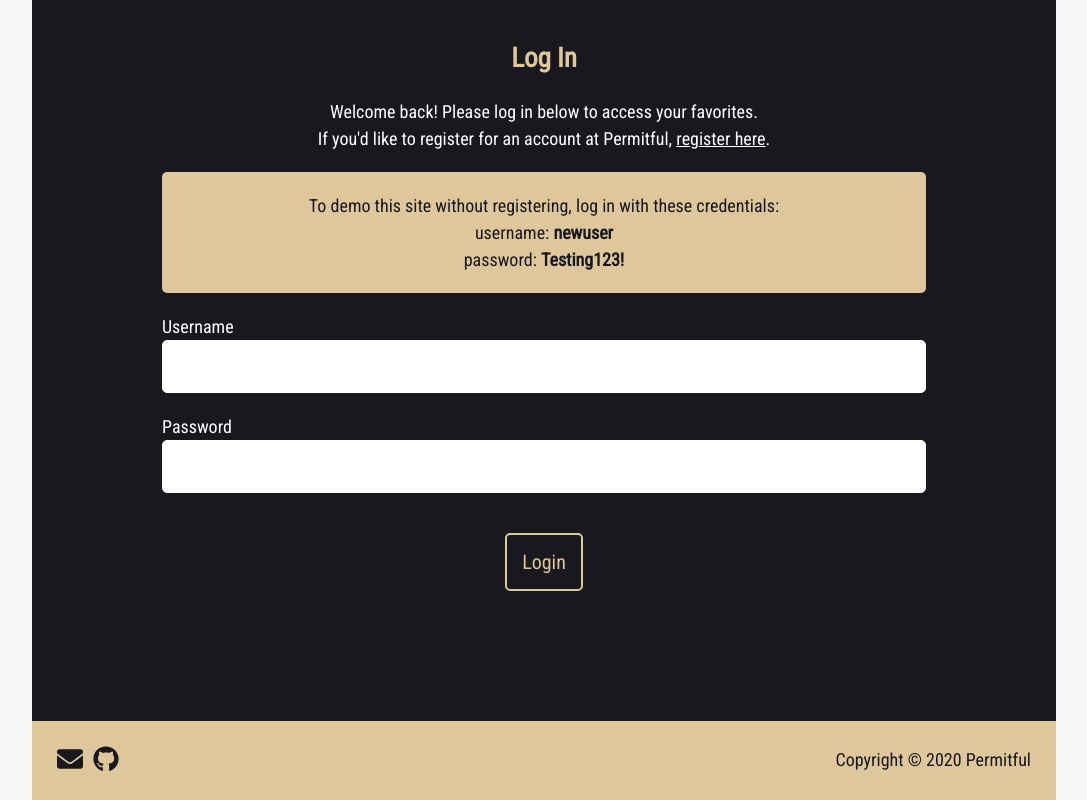
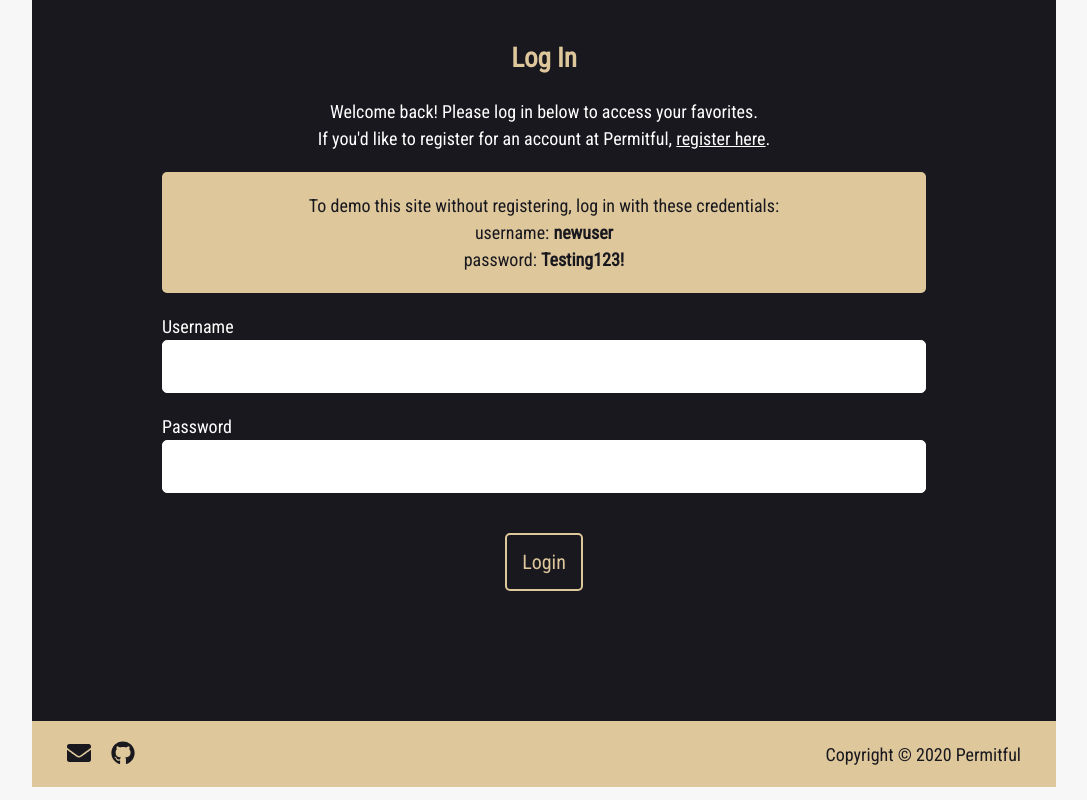
Before and after one commit to gavinmgrant/permitful-client, a React (Create React App) app: page /login in a window 1280 px wide. Shown: the part 184-984 px from the top of the page, without its empty margins (96-1183 px from the left). Built offline with nearby package versions, Linux system fonts and the light colour scheme; no server answers.

Commit message:
style(footer): adjust spacing

```diff
--- a/src/components/Footer/Footer.css
+++ b/src/components/Footer/Footer.css
@@ -2,21 +2,26 @@
     color: #18181E;
     background-color: #DEC79B;
     margin: 0;
-    padding: 20px;
+    padding: 15px;
     width: 100%;
 }
 
 .contact {
-    font-size: 26px;
+    font-size: 24px;
+    margin-left: 10px;
+    margin-top: auto;
+    margin-bottom: auto;
 }
 
 .contact-icon a {
-    padding: 5px;
+    padding: 10px;
     color: #18181E !important;
 }
 
 .copyright {
-    padding: 5px;
+    margin-right: 20px;
+    margin-top: auto;
+    margin-bottom: auto;
 }
 
 @media screen and (min-width: 400px) {
```
